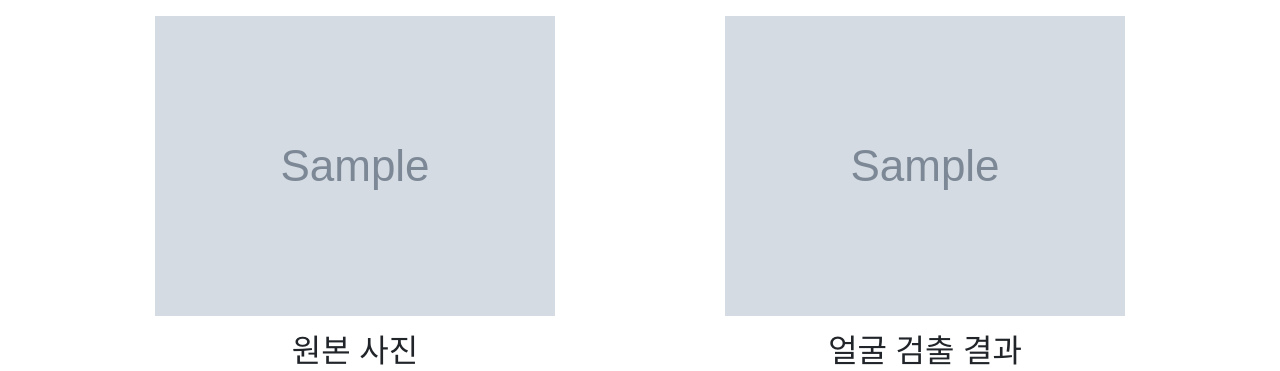
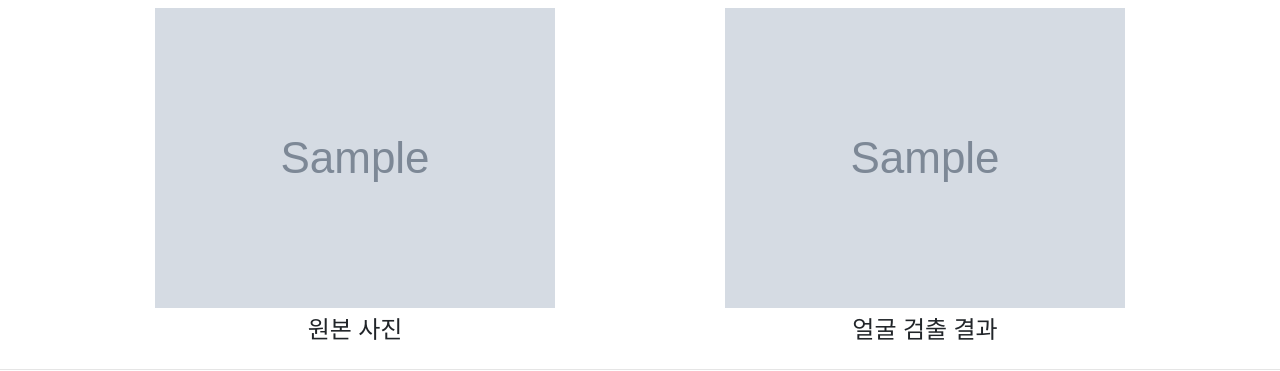
Before and after one commit to seosaju/django_face_recognition, a Django app: template templates/face_recognition/display_image.html in a window 1280 px wide. Shown: the top 371 px of the page. Run offline with Django 3.2, Linux system fonts and the light colour scheme; the template is opened without the code that fills it: most values are stand-ins (such as "Sample title", 1, 10 or a date in 2020); grey boxes marked "Sample" are stand-in pictures; some libraries are stand-ins or nearby versions.

Commit message:
결과 화면 사진 및 폰트 크기 조절

```diff
--- a/static/css/face_recognition.css
+++ b/static/css/face_recognition.css
@@ -1,6 +1,6 @@
 .result-face {
-    max-width: 200px;
-    max-height: 200px;
+    max-width: 130px;
+    max-height: 130px;
     width: 100%;
     border: 3px solid black;
     border-radius: 50%;
@@ -33,7 +33,6 @@ details > summary::-webkit-details-marker {
 pre {
     display: inline-block;
     font-family: "Bitstream Vera Sans Mono", Monaco, "Courier New", Courier, monospace;
-    font-size: 100%;
     margin: 0;
 }
 
--- a/templates/face_recognition/display_image.html
+++ b/templates/face_recognition/display_image.html
@@ -18,16 +18,16 @@
 <div class="container">
     <div class="row text-center">
         <div class="col-lg">
-            <img class="img-fluid p-3" src="{{ actor.image.url }}" alt="Original Image">
-            <h2>원본 사진</h2>
+            <img class="img-fluid p-2" src="{{ actor.image.url }}" alt="Original Image">
+            <h4>원본 사진</h4>
         </div>
         <div class="col-lg">
-            <img class="img-fluid p-3" src="{{ detected_image }}" alt="Result Image">
-            <h2>얼굴 검출 결과</h2>
+            <img class="img-fluid p-2" src="{{ detected_image }}" alt="Result Image">
+            <h4>얼굴 검출 결과</h4>
         </div>
     </div><!-- /.row -->
 </div>
-<hr class="p-3">
+<hr class="p-1">
 <div class="container">
     <div class="row">
         {% for face, result in zipped_result %}
@@ -37,12 +37,12 @@
                     {% for name, percentage in result %}
                         {% if forloop.counter == 1 %}
                             <h2>{{ name }}</h2>
-                            <h3>{{ percentage }}%</h3>
+                            <h5>{{ percentage }}%</h5>
                 <details>
-                    <summary class="btn btn-light"><i class="fas fa-percentage mr-2"></i>다른 배우들은?</summary>
+                    <summary class="btn btn-light" style="font-size: 80%"><i class="fas fa-percentage mr-2"></i>다른 배우는?</summary>
                     <div class="mt-2">
                         {% else %}
-                            <pre>{{ name }}: {{ percentage|floatformat:"3"|rjust:"7" }}%</pre><br>
+                            <pre style="font-size: 80%">{{ name }}: {{ percentage|floatformat:"3"|rjust:"7" }}%</pre><br>
                         {% endif %}
                     {% endfor %}
                     </div>
```
